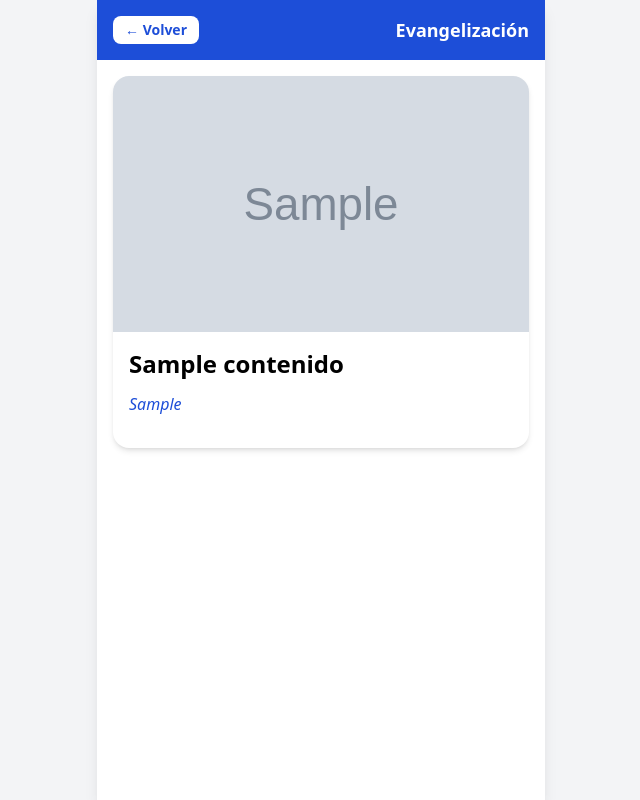
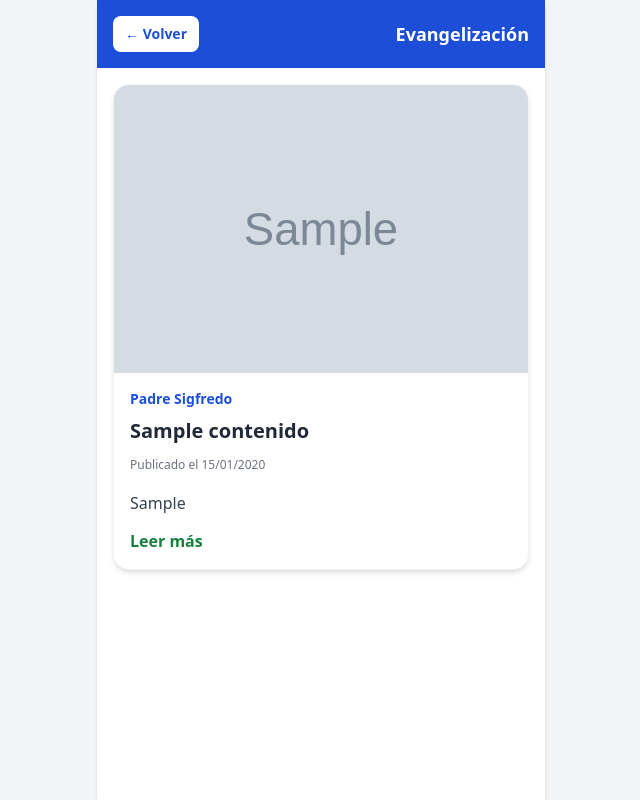
Before and after one commit to jesb1971/parroquiaapp-backend, a FastAPI app: template app/templates/evangelizacion.html in a window 1280 px wide. Shown: the whole page, without its empty margins (319-959 px from the left). Run offline with FastAPI, Linux system fonts and the light colour scheme; the template is opened without the code that fills it: most values are stand-ins (such as "Sample title", 1, 10 or a date in 2020); grey boxes marked "Sample" are stand-in pictures; some libraries are stand-ins or nearby versions.

Commit message:
Mejorar lectura de reflexiones con Leer mas

```diff
--- a/app/templates/evangelizacion.html
+++ b/app/templates/evangelizacion.html
@@ -1,70 +1,113 @@
+
 <!DOCTYPE html>
 <html lang="es">
 <head>
 <meta charset="UTF-8">
 <meta name="viewport" content="width=device-width, initial-scale=1.0">
-
-<title>Evangelización</title>
-
+<title>Evangelización | Parroquia Cruz del Señor</title>
 <script src="https://cdn.tailwindcss.com"></script>
 
+<style>
+    .texto-reflexion {
+        font-size: 16px;
+        line-height: 1.75;
+        color: #374151;
+        white-space: pre-line;
+        overflow-wrap: anywhere;
+    }
+
+    .texto-resumido {
+        display: -webkit-box;
+        -webkit-box-orient: vertical;
+        -webkit-line-clamp: 7;
+        line-clamp: 7;
+        overflow: hidden;
+    }
+</style>
 </head>
 
-<body class="bg-gray-100">
+<body class="bg-gray-100 text-gray-800">
 
-<div class="max-w-md mx-auto min-h-screen bg-white shadow-lg">
+<div class="max-w-md mx-auto min-h-screen bg-white shadow-md">
 
     <!-- CABECERA -->
-    <div class="bg-blue-700 text-white p-4 flex items-center justify-between">
-
+    <header class="bg-blue-700 text-white p-4 flex items-center justify-between">
         <a href="/app"
-           class="bg-white text-blue-700 px-3 py-1 rounded-lg text-sm font-semibold">
+           class="bg-white text-blue-700 px-3 py-2 rounded-lg text-sm font-semibold">
             ← Volver
         </a>
 
-        <h1 class="text-lg font-bold">
-            Evangelización
-        </h1>
+        <h1 class="text-lg font-bold">Evangelización</h1>
+    </header>
 
-    </div>
-
-    <!-- CONTENIDO -->
-    <div class="p-4">
+    <main class="p-4">
 
         {% if contenido %}
 
-            <div class="bg-white rounded-2xl shadow-md overflow-hidden">
+        <article class="bg-white rounded-2xl shadow-md overflow-hidden border border-gray-100">
 
+            <!-- IMAGEN -->
             {% if contenido.imagen_url %}
             <img src="{{ contenido.imagen_url }}"
-                     class="w-full h-64 object-cover">
+                 alt="Imagen de la reflexión"
+                 class="w-full max-h-72 object-cover">
             {% endif %}
 
             <div class="p-4">
 
-                    <h2 class="text-2xl font-bold mb-3">
+                <p class="text-sm font-semibold text-blue-700 mb-2">
+                    Padre Sigfredo
+                </p>
+
+                <h2 class="text-xl font-bold leading-snug mb-3">
                     {{ contenido.titulo }}
                 </h2>
 
-                    <p class="text-blue-700 italic mb-4">
-                        {{ contenido.cuerpo_md }}
+                {% if contenido.publicado_at %}
+                <p class="text-xs text-gray-500 mb-4">
+                    Publicado el {{ contenido.publicado_at.strftime('%d/%m/%Y') }}
                 </p>
+                {% endif %}
+
+                <!-- REFLEXIÓN -->
+                <div id="textoReflexion"
+                     class="texto-reflexion texto-resumido">{{ contenido.cuerpo_md }}</div>
+
+                <!-- LEER MÁS -->
+                <button id="botonLeer"
+                        type="button"
+                        onclick="alternarLectura()"
+                        class="mt-3 text-green-700 font-semibold hover:underline">
+                    Leer más
+                </button>
 
             </div>
-
-            </div>
+        </article>
 
         {% else %}
 
-            <div class="bg-yellow-100 text-yellow-800 p-4 rounded-xl">
-                No hay contenido publicado todavía.
+        <div class="bg-yellow-50 text-yellow-800 p-4 rounded-xl">
+            Todavía no hay reflexiones publicadas.
         </div>
 
         {% endif %}
 
+    </main>
 </div>
 
-</div>
+<script>
+function alternarLectura() {
+    const texto = document.getElementById("textoReflexion");
+    const boton = document.getElementById("botonLeer");
+
+    const estabaResumido = texto.classList.contains("texto-resumido");
+
+    texto.classList.toggle("texto-resumido");
+
+    boton.textContent = estabaResumido ? "Leer menos" : "Leer más";
+    boton.setAttribute("aria-expanded", String(estabaResumido));
+}
+</script>
 
 </body>
 </html>
```
Lines whose indentation alone changed are shown as unchanged.
